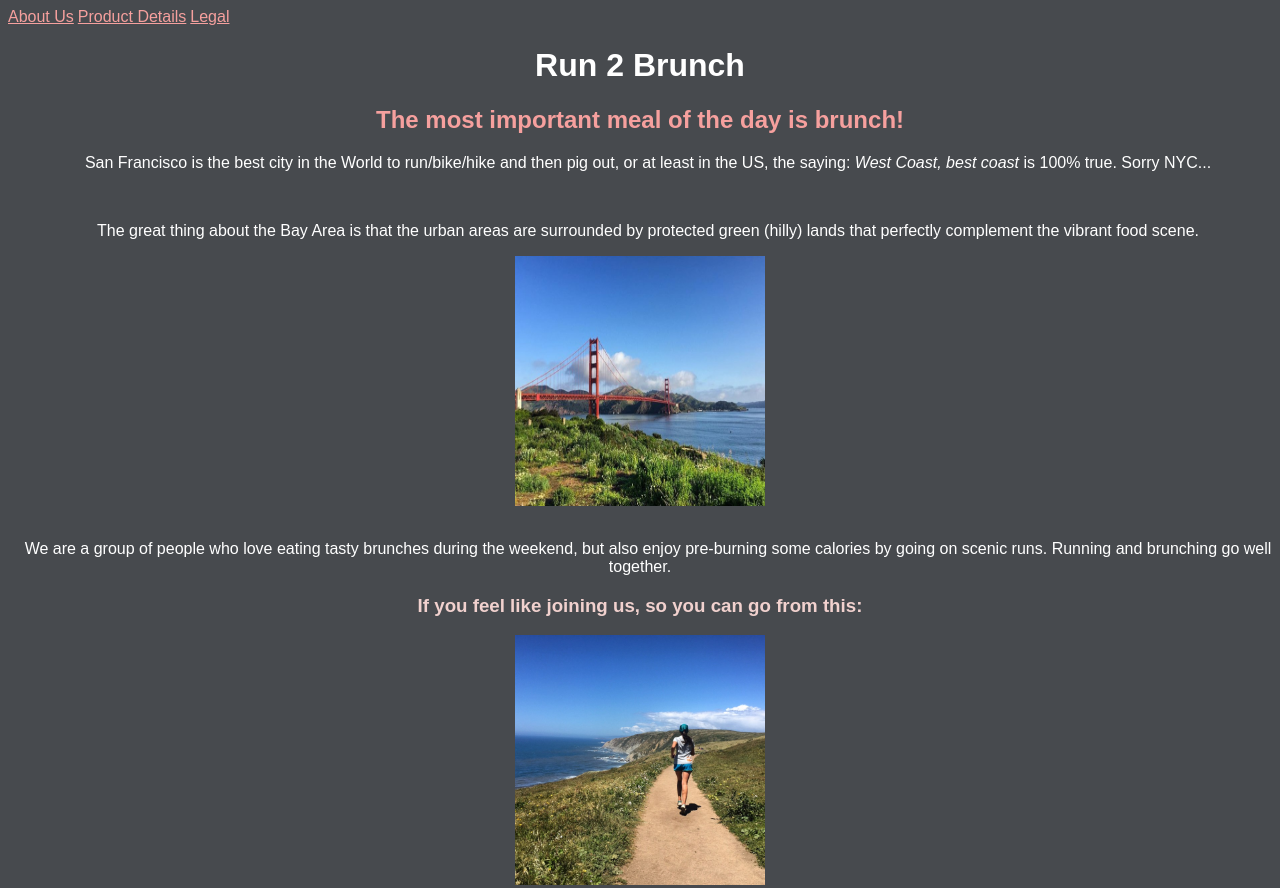
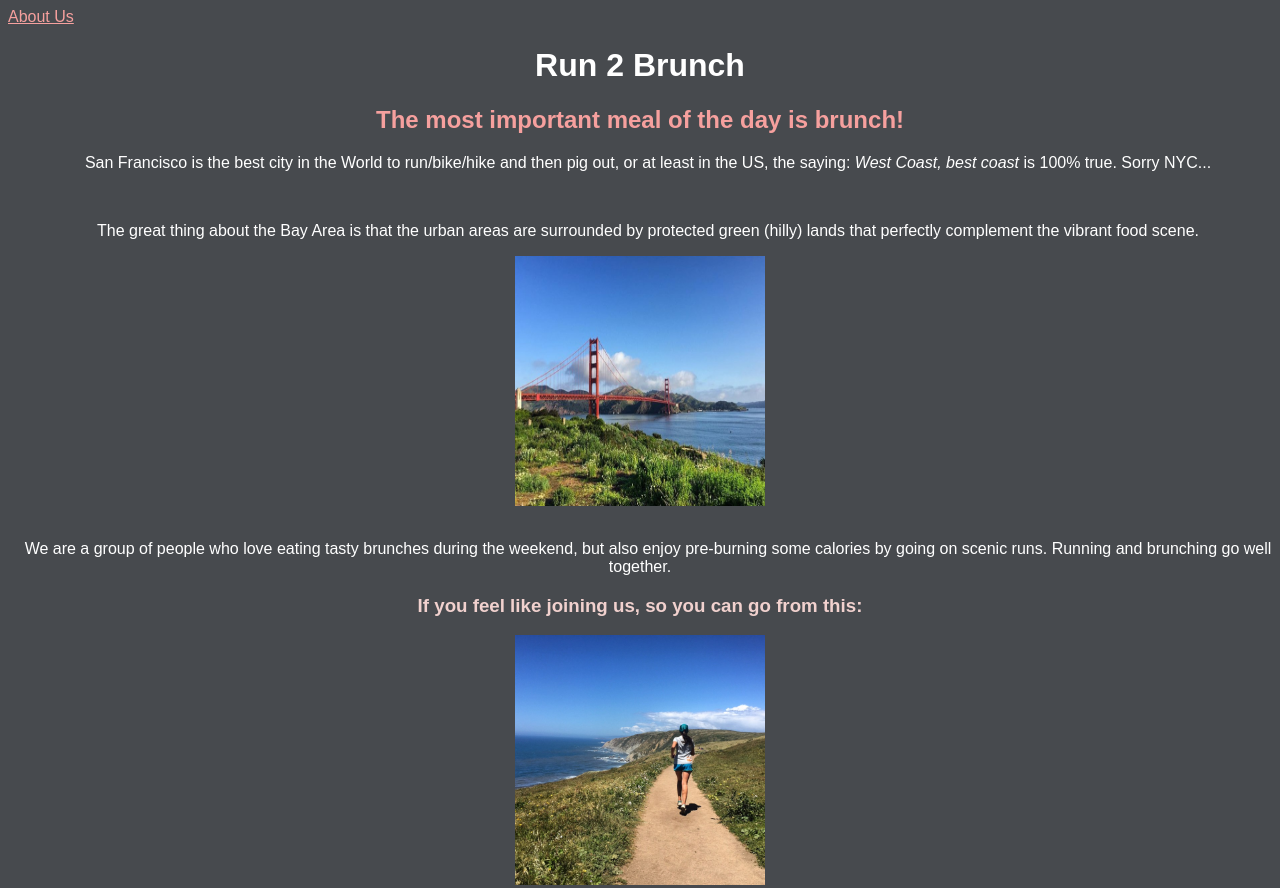
Before and after one commit to galessiorob/galessiorob.github.io, a plain HTML site: page index.html in a window 1280 px wide. Shown: the top 888 px of the page. Drawn offline with Linux system fonts and the light colour scheme.

Commit message:
Fix links on homepage

```diff
--- a/index.html
+++ b/index.html
@@ -19,8 +19,6 @@ text-align :center;
 </style>
 <nav>
 <a href="about.html" color:white;>About Us</a>
-<a href="product_details.html">Product Details</a>
-<a href="/legal/waiver.html">Legal</a>
 </nav>
   <title style="color:white;">Run2Brunch</title>
 <h1 align="center">Run 2 Brunch</h1>
```
